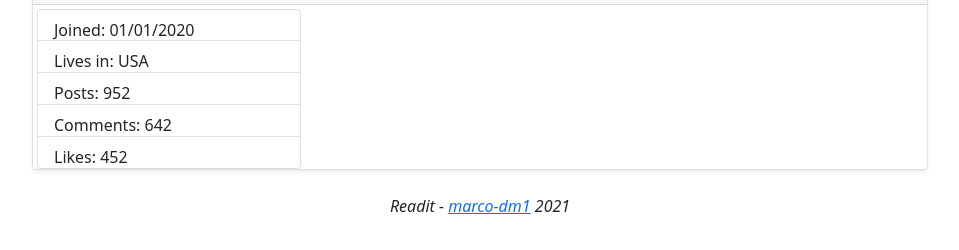
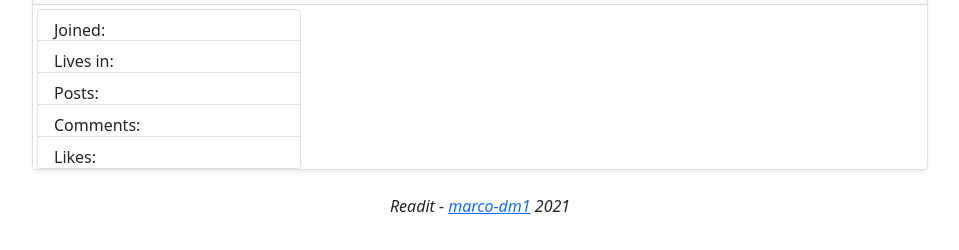
Before and after one commit to marco-dm1/Readit, a website: page views/accounts/profile.html in a window 1280 px wide. Shown: the part 132-382 px from the top of the page, without its empty margins (160-1119 px from the left). Drawn offline with nearby package versions, Linux system fonts and the light colour scheme.

Commit message:
Removed test data

```diff
--- a/views/accounts/profile.html
+++ b/views/accounts/profile.html
@@ -68,11 +68,11 @@
             </div>
             <div id="profileContainerContent">
                 <ul id="profileStats" class="list-group">
-                    <li id="joinStat" class="list-group-item">Joined: 01/01/2020</li>
-                    <li id="liveStat" class="list-group-item">Lives in: USA</li>
-                    <li id="postStat" class="list-group-item">Posts: 952</li>
-                    <li id="commentStat" class="list-group-item">Comments: 642</li>
-                    <li id="likeStat" class="list-group-item">Likes: 452</li>
+                    <li id="joinStat" class="list-group-item">Joined: </li>
+                    <li id="liveStat" class="list-group-item">Lives in: </li>
+                    <li id="postStat" class="list-group-item">Posts: </li>
+                    <li id="commentStat" class="list-group-item">Comments: </li>
+                    <li id="likeStat" class="list-group-item">Likes: </li>
                 </ul>
                 <div id="profileActivity">
                     <!-- POST TEMPLATE
```
